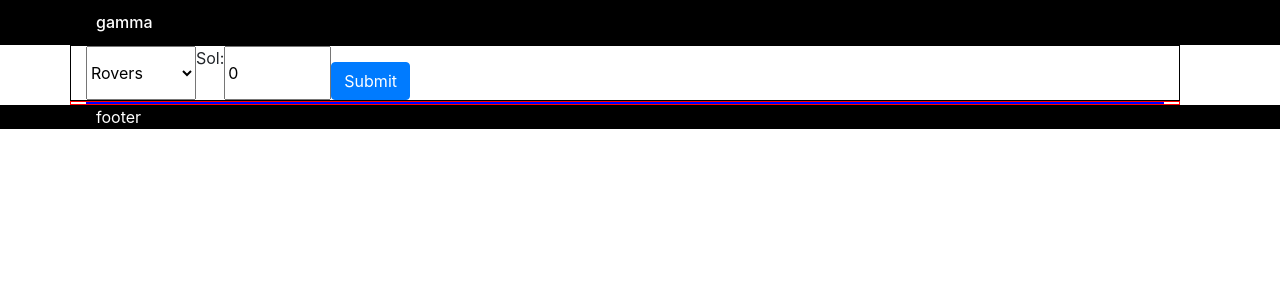
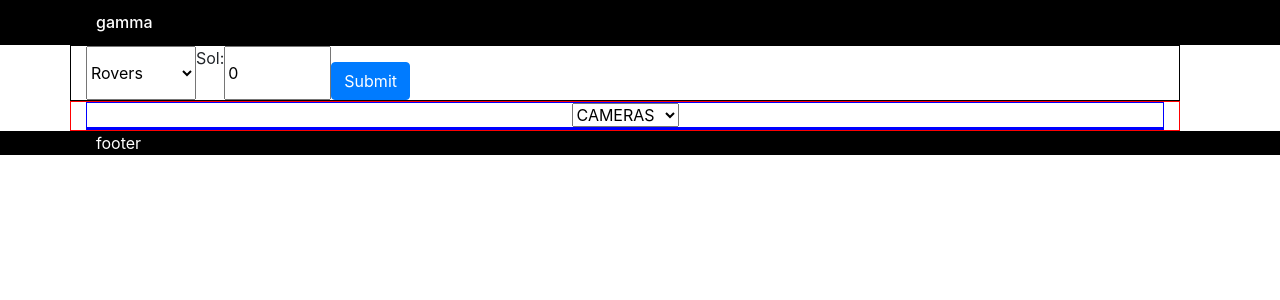
Before and after one commit to Luzaks/capstone-gamma, a React (Create React App) app: page / in a window 1280 px wide. Shown: the top 300 px of the page. Built offline with nearby package versions, Linux system fonts and the light colour scheme.

Commit message:
Feat: Add layout for filtering cameras.

```diff
--- a/src/containers/PhotosList.js
+++ b/src/containers/PhotosList.js
@@ -1,4 +1,4 @@
-import React from 'react';
+import React, {useState} from 'react';
 import { useSelector } from 'react-redux';
 import 'bootstrap/dist/css/bootstrap.css';
 import 'bootstrap/dist/js/bootstrap.bundle';
@@ -17,14 +17,25 @@ const Img = styled.img`
 `;
 
 const PhotosList = () => {
-
+  const [cam, set_cam] = useState('');
   const rover = useSelector(state => state.rover);
+  const cameras = ['ALL', 'FHAZ', 'RHAZ', 'MAST', 'CHEMCAM', 'MAHLI', 'MARDI', 'NAVCAM', 'PANCAM', 'MINITES'];
 
   return (
     <Card>
-      {
-        rover.photos.map(item => <Img src={item.img_src} alt={`rover-${rover.rover_name}`} />)
-      }
+      <div>
+        <select className="filter-selector" name="filter" onChange={(ev) => {
+          set_cam(ev.target.value);
+        }}>
+          <option value="Categories" selected disabled hidden>CAMERAS</option>
+          { cameras.map(camera => <option key={camera} value={camera}>{camera}</option>)}
+        </select>
+      </div>
+      <Card>
+        {
+          rover.photos.map(item => <Img src={item.img_src} alt={`rover-${rover.rover_name}`} />)
+        }
+      </Card>
     </Card>
   );
 };
```
